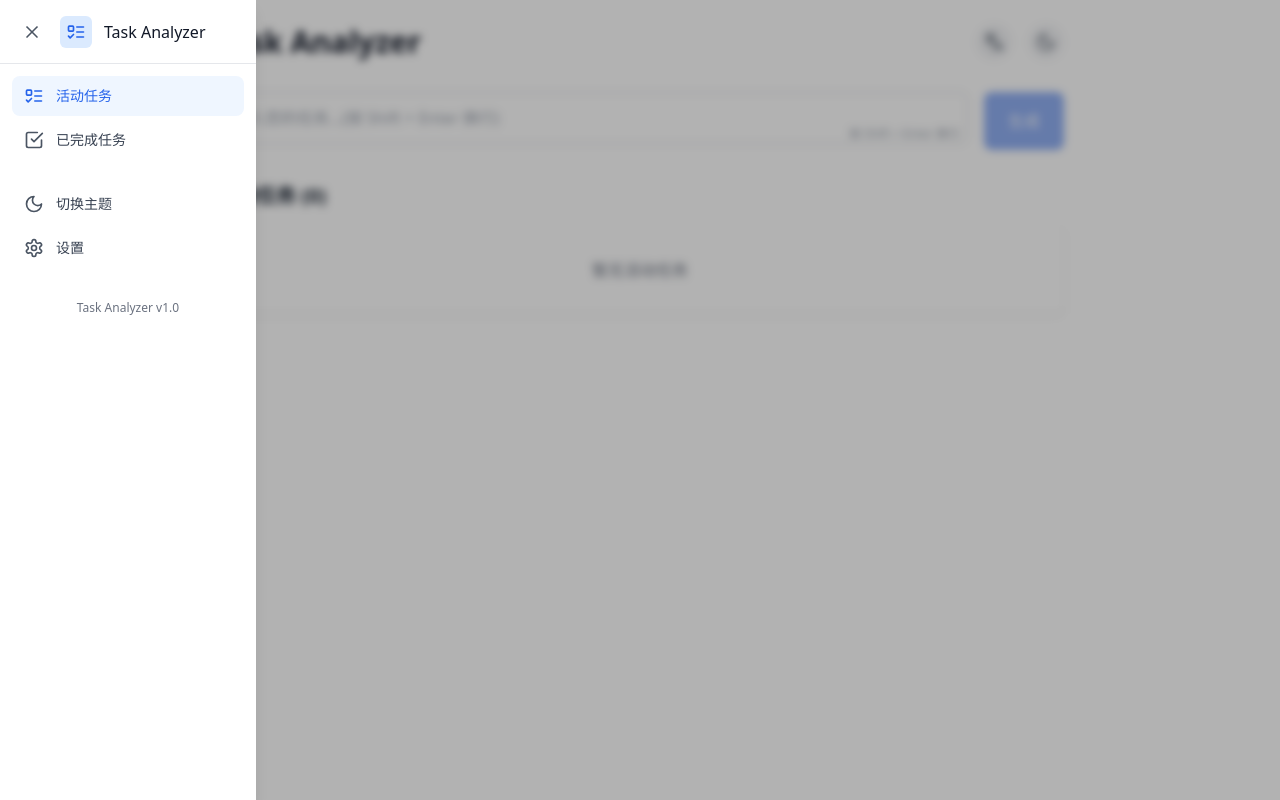
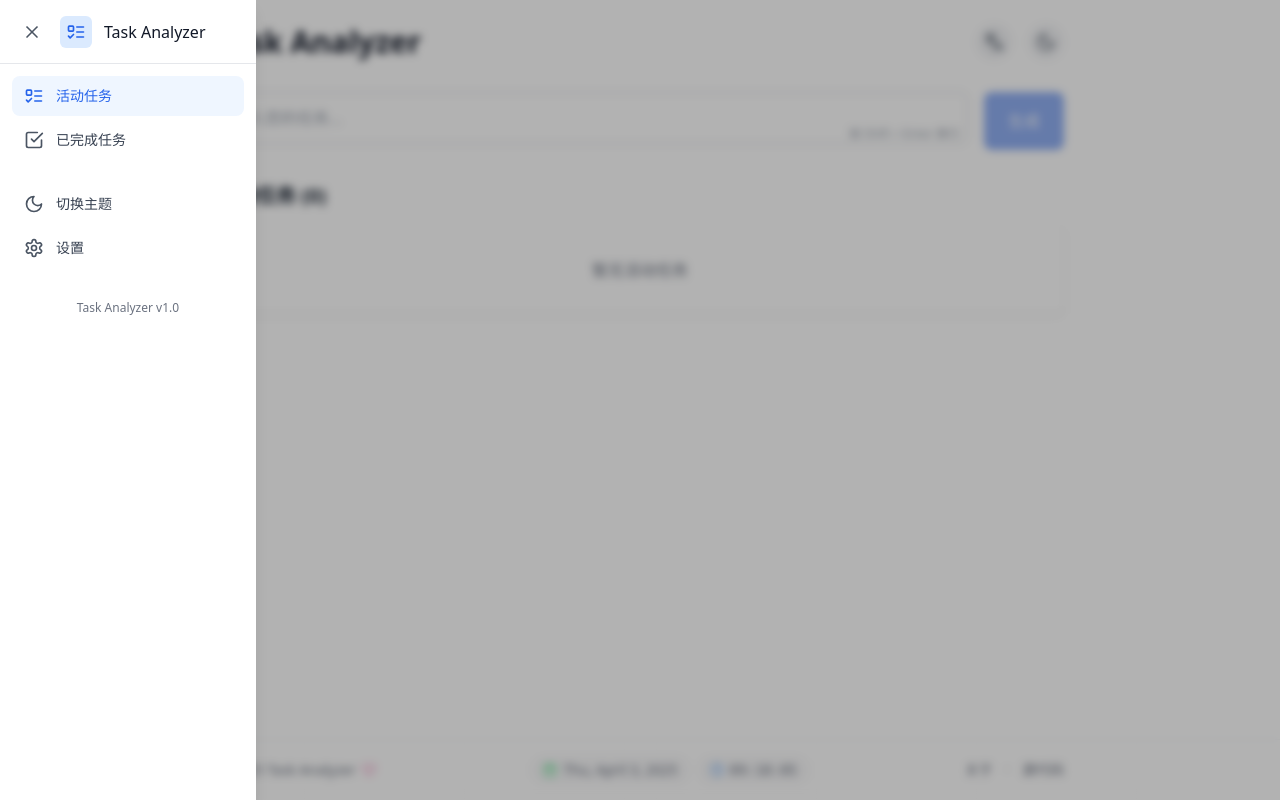
Before and after one commit to xxll222557/BetterReminder, a React (Vite) app: page / in a window 1280 px wide. Built offline with nearby package versions, Linux system fonts and the light colour scheme.

Commit message:
优化Footer组件，添加当前日期和时间显示，调整样式并移除不必要的属性

```diff
--- a/src/App.tsx
+++ b/src/App.tsx
@@ -31,7 +31,7 @@
   } = useTasks(t);
 
   return (
-    <div className="relative min-h-screen bg-white dark:bg-gray-900 transition-all duration-500">
+    <div className="relative min-h-screen bg-white dark:bg-gray-900 transition-all duration-500 flex flex-col">
       <Sidebar
         isSidebarOpen={isSidebarOpen}
         setSidebarOpen={setSidebarOpen}
@@ -45,7 +45,7 @@
         toggleTheme={toggleTheme}
         t={t}
       />
-      <main ref={mainContentRef} className="transition-all duration-300 ease-in-out">
+      <main ref={mainContentRef} className="transition-all duration-300 ease-in-out flex-grow">
         <div className="mx-auto p-6 pb-16 transition-all duration-300 max-w-4xl">
           <Header
             isDarkMode={isDarkMode}
@@ -81,7 +81,7 @@
         </div>
       </main>
 
-      <Footer showFooter={showFooter} t={t} />
+      <Footer t={t} />
     </div>
   );
 }
--- a/src/components/Footer.tsx
+++ b/src/components/Footer.tsx
@@ -1,28 +1,82 @@
-import React from 'react';
+import React, { useState, useEffect } from 'react';
+import { Heart, Clock, Calendar } from 'lucide-react';
 
 interface FooterProps {
-  showFooter: boolean;
   t: any;
 }
 
-const Footer: React.FC<FooterProps> = ({ showFooter, t }) => {
+const Footer: React.FC<FooterProps> = ({ t }) => {
+  const [currentTime, setCurrentTime] = useState(new Date());
+
+  // 更新当前时间
+  useEffect(() => {
+    const timer = setInterval(() => {
+      setCurrentTime(new Date());
+    }, 1000);
+
+    // 清除定时器
+    return () => clearInterval(timer);
+  }, []);
+
+  // 格式化时间，使用用户本地时区
+  const formattedTime = currentTime.toLocaleTimeString(undefined, {
+    hour: '2-digit',
+    minute: '2-digit',
+    second: '2-digit',
+    hour12: false
+  });
+
+  // 格式化日期，使用用户本地时区
+  const formattedDate = currentTime.toLocaleDateString(undefined, {
+    year: 'numeric',
+    month: 'long',
+    day: 'numeric',
+    weekday: 'short'
+  });
+
   return (
     <footer
-      className={`fixed bottom-0 w-full transform transition-all duration-500 ease-in-out
-        ${showFooter ? 'translate-y-0' : 'translate-y-full'}
-        bg-white/80 dark:bg-gray-900/80 backdrop-blur-sm py-3 text-center text-sm text-gray-500 dark:text-gray-400
-        border-t border-gray-200/50 dark:border-gray-800/50 transition-theme duration-theme ease-theme left-0`}
+      className="w-full py-4 mt-auto bg-gradient-to-r from-white/90 via-white/95 to-white/90
+      dark:from-gray-900/90 dark:via-gray-900/95 dark:to-gray-900/90
+      backdrop-blur-md text-center text-sm
+      text-gray-500 dark:text-gray-400
+      border-t border-gray-200/30 dark:border-gray-800/30
+      transition-colors duration-300 shadow-sm"
     >
-      <div className="max-w-4xl mx-auto px-6">
-        {t.footer.copyright.replace('{year}', new Date().getFullYear().toString())} ·
-        <a href="https://liuu.org" target="_blank" rel="noopener noreferrer"
-           className="mx-2 hover:text-gray-700 dark:hover:text-gray-300 transition-colors">
-          {t.footer.about}
-        </a> ·
-        <a href="https://github.com/xxll222557/project/tree/liu-test" target="_blank" rel="noopener noreferrer"
-           className="mx-2 hover:text-gray-700 dark:hover:text-gray-300 transition-colors">
-          {t.footer.github}
-        </a>
+      <div className="max-w-4xl mx-auto px-6 flex flex-col sm:flex-row items-center justify-between">
+        <div className="mb-2 sm:mb-0">
+          <span className="flex items-center justify-center sm:justify-start gap-1.5">
+            {t.footer.copyright.replace('{year}', new Date().getFullYear().toString())}
+            <Heart className="w-3.5 h-3.5 text-pink-500 animate-pulse" />
+          </span>
+        </div>
+
+        {/* 日期和时钟显示区域 */}
+        <div className="mb-2 sm:mb-0 order-first sm:order-none flex flex-col sm:flex-row items-center gap-2">
+          {/* 日期显示 */}
+          <span className="flex items-center justify-center gap-1.5 px-3 py-1 rounded-full bg-gray-100/50 dark:bg-gray-800/50 backdrop-blur-sm">
+            <Calendar className="w-3.5 h-3.5 text-green-400" />
+            <span>{formattedDate}</span>
+          </span>
+
+          {/* 时间显示 */}
+          <span className="flex items-center justify-center gap-1.5 px-3 py-1 rounded-full bg-gray-100/50 dark:bg-gray-800/50 backdrop-blur-sm">
+            <Clock className="w-3.5 h-3.5 text-blue-400" />
+            <span className="font-mono">{formattedTime}</span>
+          </span>
+        </div>
+
+        <div className="flex items-center gap-3">
+          <a href="https://liuu.org" target="_blank" rel="noopener noreferrer"
+             className="hover:text-gray-700 dark:hover:text-gray-300 transition-colors hover:underline">
+            {t.footer.about}
+          </a>
+          <span className="text-gray-300 dark:text-gray-600">•</span>
+          <a href="https://github.com/xxll222557/project" target="_blank" rel="noopener noreferrer"
+             className="hover:text-gray-700 dark:hover:text-gray-300 transition-colors hover:underline">
+            {t.footer.github}
+          </a>
+        </div>
       </div>
     </footer>
   );
--- a/src/locales/translations.ts
+++ b/src/locales/translations.ts
@@ -6,7 +6,7 @@
     completedTasks: '已完成任务',
     settings: '设置',
     toggleTheme: '切换主题',
-    inputPlaceholder: '输入您的任务...(按 Shift + Enter 换行)',
+    inputPlaceholder: '输入您的任务...',
     generate: '生成',
     analyzing: '分析中...',
     newLine: '按 Shift + Enter 换行',
@@ -28,7 +28,7 @@
       loadFailed: '加载任务失败，请刷新页面',
       saveFailed: '保存更改失败，请重试',
       analyzeFailed: '分析任务失败，请重试',
-      deleteFailed: '删除任务失败，请重试'  // 新增
+      deleteFailed: '删除任务失败，请重试'
     }
   },
   en: {
@@ -38,7 +38,7 @@
     completedTasks: 'Completed Tasks',
     settings: 'Settings',
     toggleTheme: 'Toggle Theme',
-    inputPlaceholder: 'Enter your tasks... (Press Shift + Enter for new line)',
+    inputPlaceholder: 'Enter your tasks... ',
     generate: 'Generate',
     analyzing: 'Analyzing...',
     newLine: 'Press Shift + Enter for new line',
@@ -60,7 +60,7 @@
       loadFailed: 'Failed to load tasks. Please refresh the page',
       saveFailed: 'Failed to save changes. Please try again',
       analyzeFailed: 'Failed to analyze task. Please try again',
-      deleteFailed: 'Failed to delete task. Please try again'  // 新增
+      deleteFailed: 'Failed to delete task. Please try again'
     }
   }
 };
```
